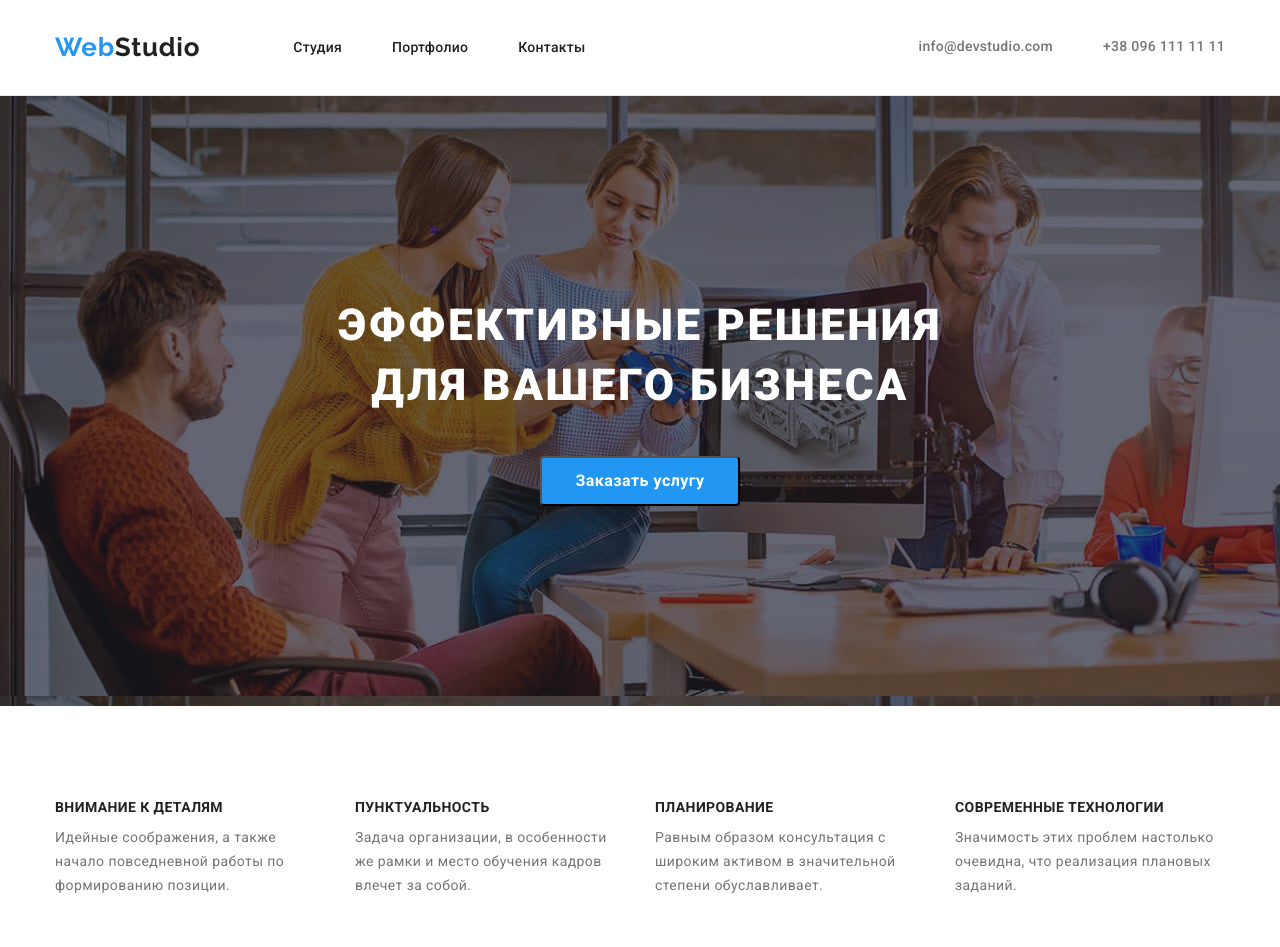
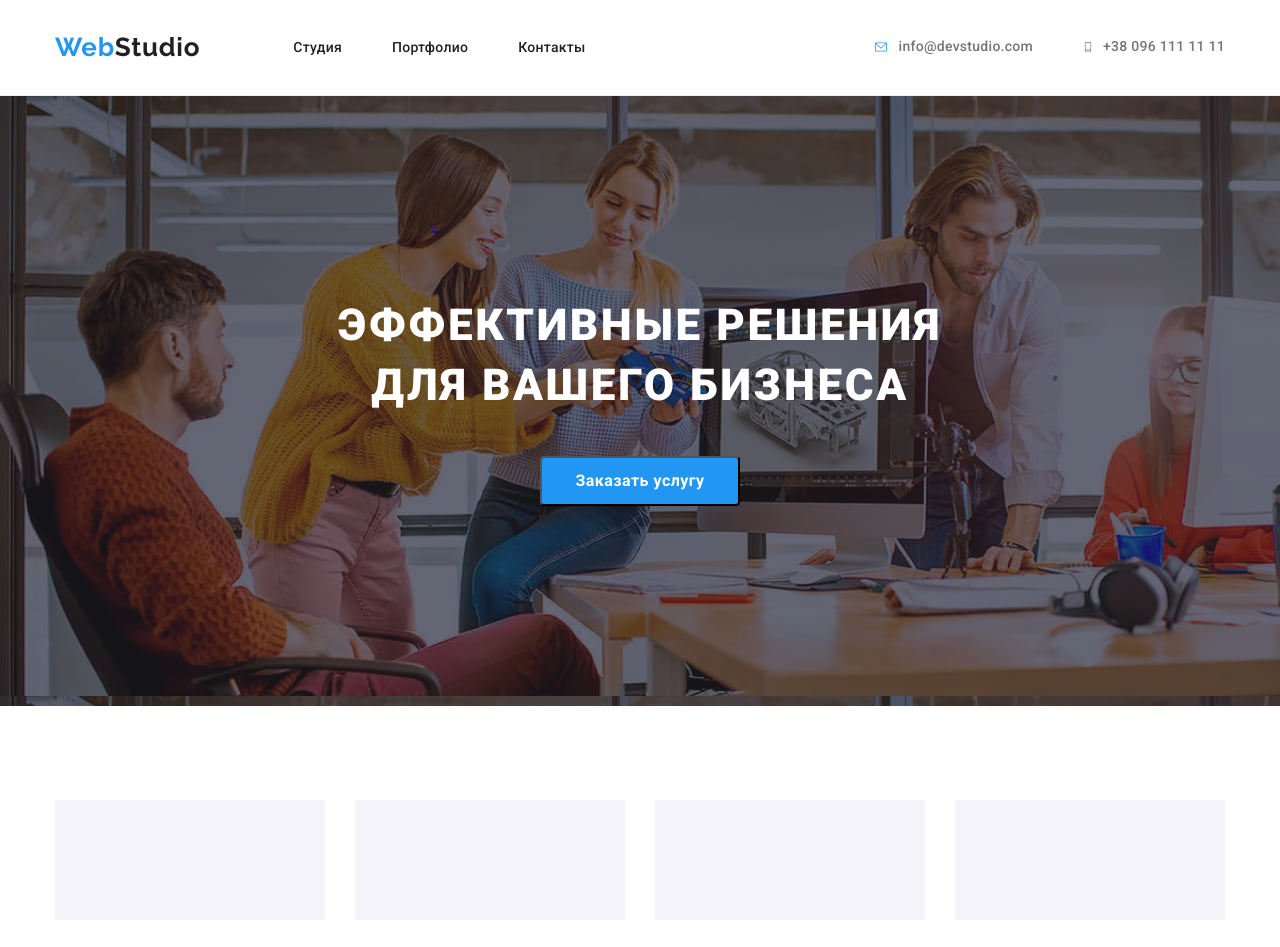
Before and after one commit to marianalevitska/goit-markup-hw-04, a plain HTML site: page index.html in a window 1280 px wide. Shown: the top 947 px of the page. Drawn offline with Linux system fonts and the light colour scheme.

Commit message:
Update index.html

```diff
--- a/index.html
+++ b/index.html
@@ -33,8 +33,22 @@
                 </ul>
             </nav>
             <div class="header-connect">
-        <a href="mailto:info@devstudio.com" class="header-contacts link">info@devstudio.com</a>
-        <a href="tel:+38 096 111 11 11" class="header-contacts link">+38 096 111 11 11</a>
+        <a href="mailto:info@devstudio.com" class="header-contacts link">
+            <svg class="social-icon"
+            width="16"
+            height="12">
+                <use href="./images/icons.svg#icon-mail"></use>
+
+            </svg>
+            info@devstudio.com</a>
+
+        <a href="tel:+38 096 111 11 11" class="header-contacts link">
+            <svg class="social-icon"
+            width="10"
+            height="16">
+                <use href="./images/icons.svg#icon-phone"></use>
+            </svg>
+            +38 096 111 11 11</a>
     </div>
     </div>
     </header>
@@ -47,6 +61,38 @@
     <main>
         <section class="points">
             <div class="container main-points">
+                <ul class="benefits-list list">
+                    <li class="benefits-item">
+                        <a class="benefits-link link">
+                            <svg class="benefits-icon"
+                            width=""
+                            height="">
+                        <use href=""></use>
+                    </svg>
+                        </a>
+                    </li>
+                    <li class="benefits-item">
+                        <a class="benefits-link link">
+                            <svg class="benefits-icon" width="" height="">
+                                <use href=""></use>
+                            </svg>
+                        </a>
+                    </li>
+                    <li class="benefits-item">
+                        <a class="benefits-link link">
+                            <svg class="benefits-icon" width="" height="">
+                                <use href=""></use>
+                            </svg>
+                        </a>
+                    </li>
+                    <li class="benefits-item">
+                        <a class="benefits-link link">
+                            <svg class="benefits-icon" width="" height="">
+                                <use href=""></use>
+                            </svg>
+                        </a>
+                    </li>
+                </ul>
             <ul class="points-list list">
                 <li class="points-item">
                     <h3 class="title">Внимание к деталям</h3>
```
